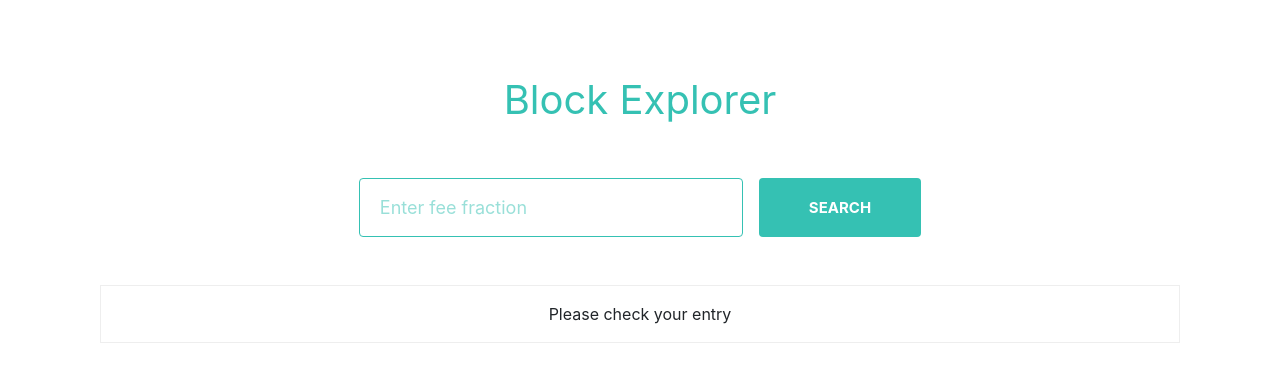
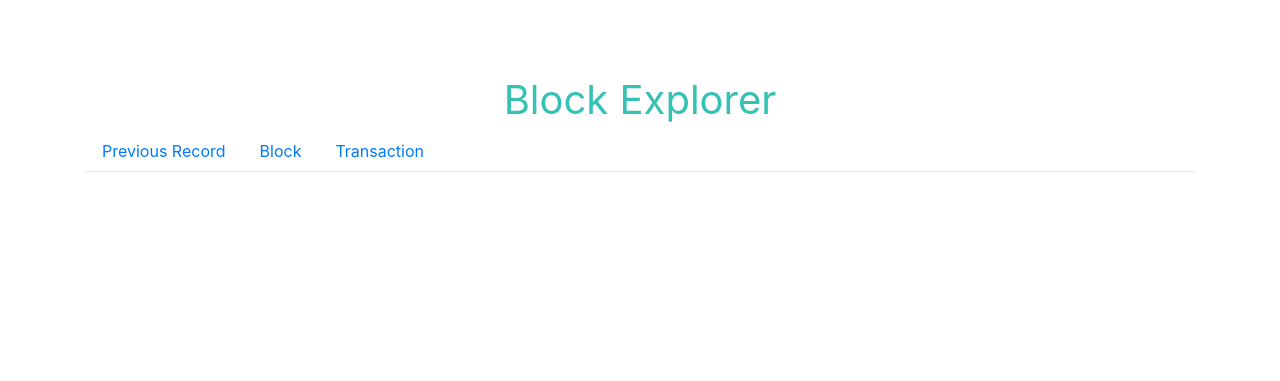
Before and after one commit to aditya9026/block-explorer, a React (Create React App) app: page / in a window 1280 px wide. Shown: the part 127-508 px from the top of the page. Built offline with nearby package versions, Linux system fonts and the light colour scheme.

Commit message:
UI updated for Block & Transactions

```diff
--- a/src/App.tsx
+++ b/src/App.tsx
@@ -2,7 +2,6 @@ import * as React from 'react';
 import { Provider } from 'react-redux';
 import { createStore, applyMiddleware } from 'redux';
 import ReduxThunk, { ThunkMiddleware } from 'redux-thunk';
-import DataArea from './component/DataArea';
 import FetchController from './component/FetchController';
 import { rootReducer } from './modules';
 import { RootState, RootActions } from './modules/Types';
@@ -22,13 +21,9 @@ const component: React.SFC = () => {
           </a>
         </div>
       </div>
-      <div className="text-center">
-        <div className="head-title">Block Explorer</div>
-      </div>
       <Provider store={store}>
         <div>
           <FetchController label={'Search'} />
-          <DataArea />
         </div>
       </Provider>
     </div>
--- a/src/component/DataArea.tsx
+++ b/src/component/DataArea.tsx
@@ -15,26 +15,35 @@ const component: React.SFC<Props> = (props: Props) => {
     <div className="container" >
       <div className="data-card">
         <div>
-          {(props.data.status && props.data.data.length > 0) ? (
+          {(props.data.status) ? (
             <div>
-              { props.data.data.map((res: any) => (
-                <div key={res.BlockHeight}>
+              {props.data.block && (
                 <div className="col-sm-12 col-md-12 col-lg-12">
                   <div className="card mb-4">
                     <div className="card-body" >
                       <div className="title">{"BlockHash"}</div>
-                        <div className="value">{res.BlockHash}</div>
+                      <div className="value">{props.data.block.BlockHash}</div>
                       <div className="title">{"FeeFrac"}</div>
-                        <div className="value">{res.FeeFrac}</div>
+                      <div className="value">{props.data.block.FeeFrac}</div>
                       <div className="title">{"Messages"}</div>
-                        <div className="value">{Object.keys(res.Messages).length === 0 ? '-' : res.Messages}</div>
+                      <div className="value">{Object.keys(props.data.block.Messages).length === 0 ? '-' : props.data.block.Messages}</div>
                       <div className="title">{"ProposerID"}</div>
-                        <div className="value">{res.ProposerID}</div>
+                      <div className="value">{props.data.block.ProposerID}</div>
                     </div>
                   </div>
                 </div>
+              )}
+              {props.data.transaction && <div className="col-sm-12 col-md-12 col-lg-12">
+                <div className="card mb-4">
+                  <div className="card-body" >
+                    <div className="title">{"TransactionHash"}</div>
+                    <div className="value">{props.data.transaction.TransactionHash}</div>
+                    <div className="title">{"Message"}</div>
+                    <div className="value">{props.data.transaction.Message}</div>
                   </div>
-              ))}
+                </div>
+              </div>
+              }
             </div>
           ) : (props.error ?
             <span>{"Please check your entry"}</span> :
--- a/src/component/FetchController.tsx
+++ b/src/component/FetchController.tsx
@@ -3,8 +3,9 @@ import { connect } from 'react-redux';
 import { actionCreator } from '../modules';
 import { ThunkDispatch } from 'redux-thunk';
 import { RootState, RootActions } from '../modules/Types';
+import { Tab, Tabs } from 'react-bootstrap'
 import './index.css'
-
+import DataArea from './DataArea';
 type OutterProps = {
   label: string;
 };
@@ -14,30 +15,47 @@ type StateProps = {
 };
 
 type DispatchProps = {
-  onClick: (key: any) => any;
+  onChange: (key: any, type:string) => any;
 };
 
 type Props = OutterProps & StateProps & DispatchProps;
 
 const component: React.SFC<Props> = (props: Props) => {
   return (
-    <div className="container search-box">
-      <div className="row justify-content-center">
-        <input
-          id="fee_price"
-          placeholder="Enter fee fraction"
-          className="searchbar"
-          type="number"
-          onChange={(e) => props.onClick(e.currentTarget.value)}></input>
-        <button
-          className="button"
-          // onClick={(e) => props.onClick(e.target)}
-          // disabled={props.disabled}
-        >
-          {props.label}
-        </button>
+    <div>
+      <div>
+        <div className="text-center">
+          <div className="head-title">Block Explorer</div>
+        </div>
       </div>
-    </div>
+      <Tabs defaultActiveKey="explorer" id="uncontrolled-tab">
+        <Tab eventKey="last transactions" title="Previous Record">
+          {'In progress'}
+        </Tab>
+        <Tab eventKey="Block" title="Block">
+          <div className="row justify-content-center search-box">
+            <input
+              id="fee_price"
+              placeholder="Enter fee fraction"
+              className="searchbar"
+              onChange={(e) => props.onChange(e.currentTarget.value, 'block')}>
+            </input>
+          </div>
+          <DataArea />
+        </Tab>
+        <Tab eventKey="Transaction" title="Transaction">
+          <div className="row justify-content-center search-box">
+            <input
+              id="fee_price"
+              placeholder="Enter fee fraction"
+              className="searchbar"
+              onChange={(e) => props.onChange(e.currentTarget.value, 'transaction')}>
+            </input>
+          </div>
+          <DataArea />
+        </Tab>
+      </Tabs>
+    </div >
   );
 };
 
@@ -48,7 +66,7 @@ const mapStateToProps = (state: RootState): StateProps => ({
 const mapDispatchToProps = (
   dispatch: ThunkDispatch<RootState, undefined, RootActions>
 ): DispatchProps => ({
-  onClick: (key: any) => { dispatch(actionCreator.api.getData(key)) },
+  onChange: (key: any, type:string) => { dispatch(actionCreator.api.getData(key, type)) },
 });
 
 export default connect<StateProps, DispatchProps, OutterProps, RootState>(
--- a/src/modules/Actions/Api.ts
+++ b/src/modules/Actions/Api.ts
@@ -19,15 +19,10 @@ export const recieveFetch: ActionCreator<RootActions> = (
   payload: RecieveFetchPayload
 ): RootActions => ({ payload, type: 'RECIEVE_FETCH' } as RootActions);
 
-export const getData = (x: any): ThunkAction<
-  void,
-  RootState,
-  undefined,
-  RootActions
-> => async (dispatch: Dispatch<Action>) => {
-  dispatch(startFetch(x));
+export const getData = (param: any, type: string): ThunkAction<void, RootState, undefined, RootActions> => async (dispatch: Dispatch<Action>) => {
+  dispatch(startFetch(param));
   try {
-    const resp = await fetch(`https://blocks-explorer-api.herokuapp.com/api/blocks/${x}`);
+    const resp = await fetch(`https://blocks-explorer-api.herokuapp.com/api/${type}/${param}`);
     const body = await resp.json();
     dispatch(recieveFetch(body));
   } catch (e) {
```
Lines whose indentation alone changed are shown as unchanged.
